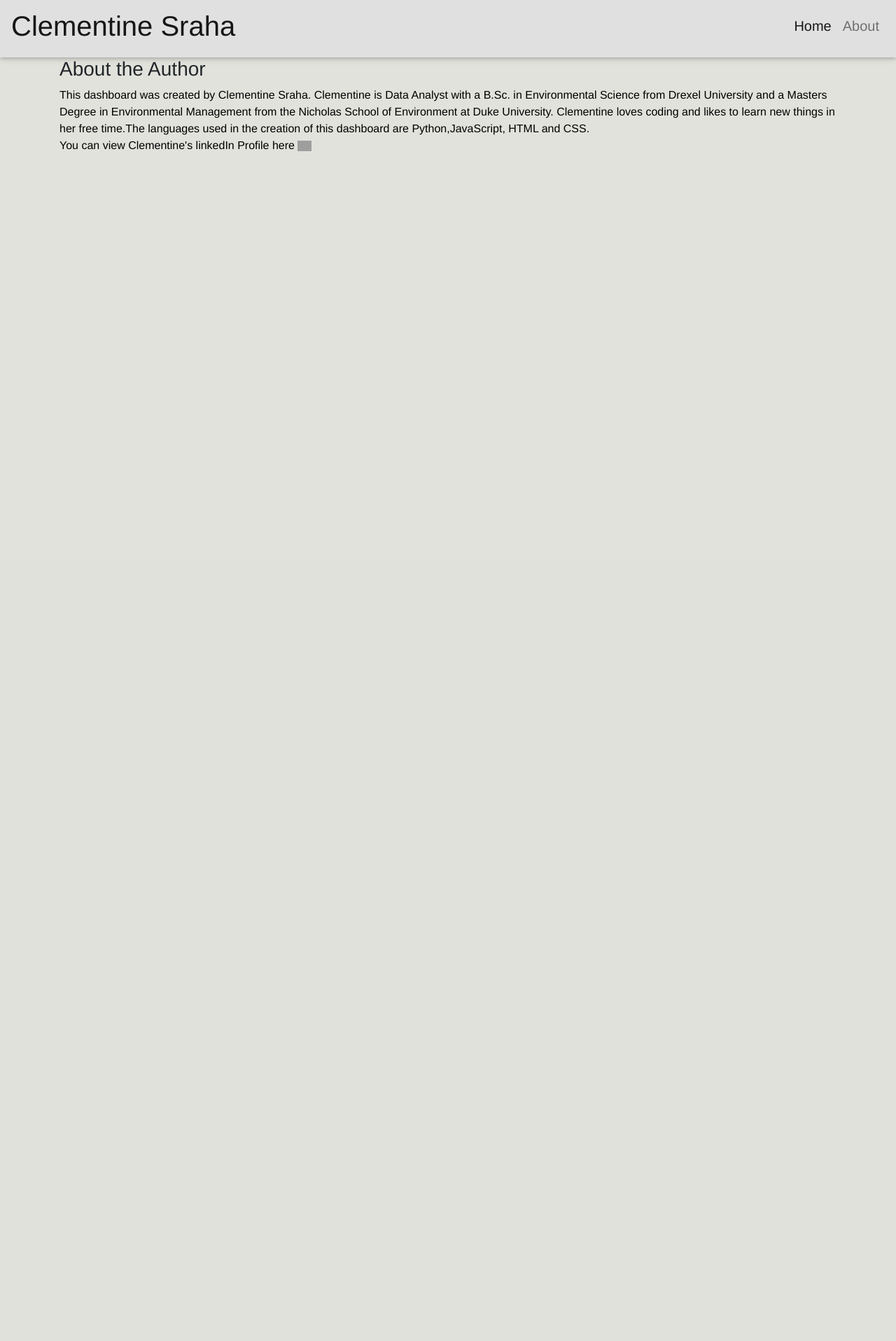
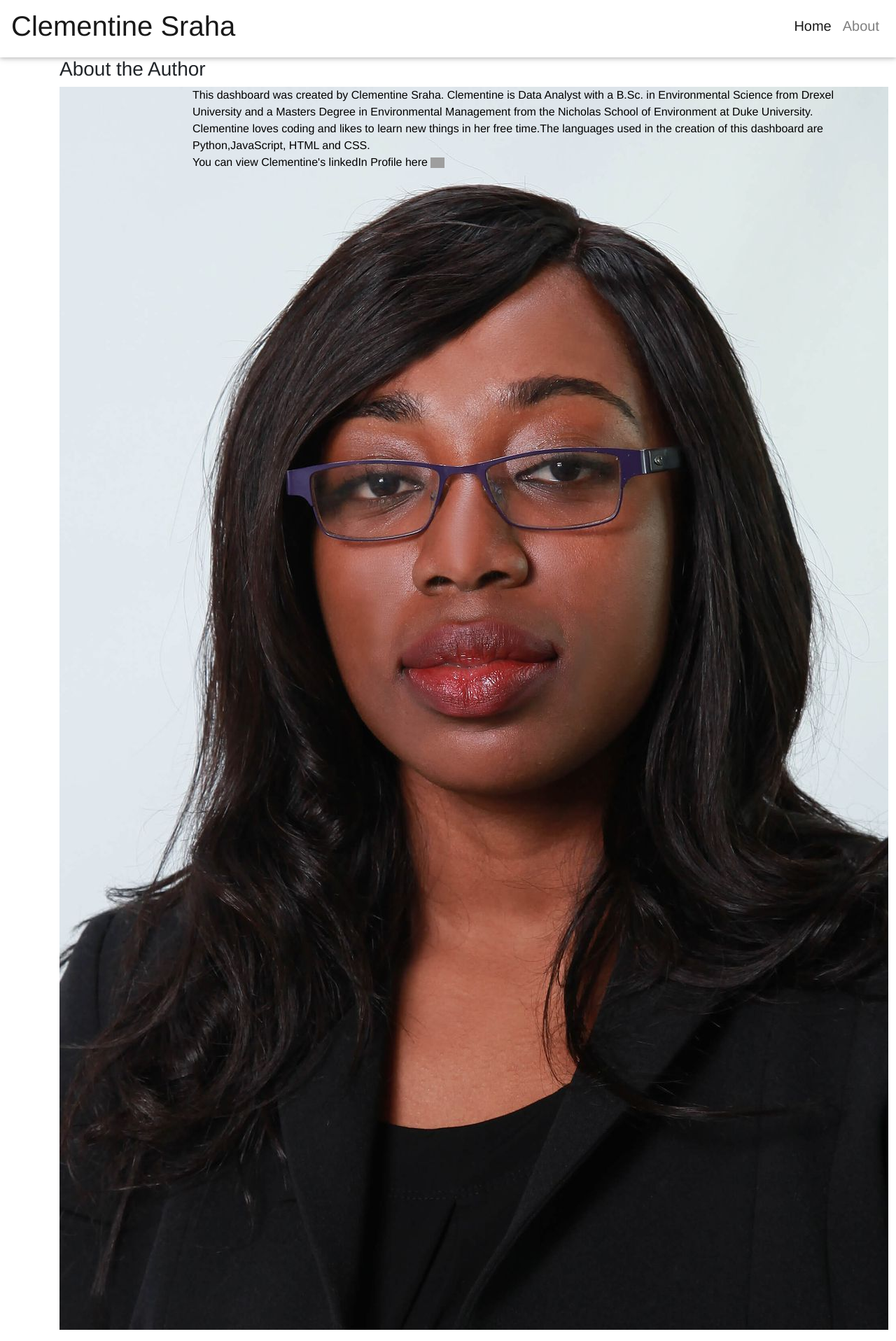
Before and after one commit to clemiblac/Portfolio, a Flask app: page /about in a window 1280 px wide. Shown: the whole page at 70% size. Before the commit the page ends 216 px from the top, so only its background shows below. Run offline with Flask 2, Linux system fonts and the light colour scheme; some libraries are stand-ins or nearby versions; grey boxes are pictures that could not be loaded.

Commit message:
adding bio image

```diff
--- a/static/css/style.css
+++ b/static/css/style.css
@@ -7,7 +7,7 @@
 
 }
 
-body {background-color:#E1E2DB;
+body {background-color:white;
     font-family: Helvetica;
 }
 
--- a/templates/about.html
+++ b/templates/about.html
@@ -26,7 +26,7 @@
 
   <body>
 
-    <nav class="navbar navbar-expand-lg navbar-light bg-light">
+    <nav class="navbar navbar-expand-lg navbar-light  navbar-custom">
       <a class="navbar-brand" href="#">
       <h1>Clementine Sraha</h1>
       </a>
@@ -44,9 +44,15 @@
 </nav>
   <div class="container ">
     <div class="row">
-      <div class="col-12">
+      <div class="col-12"><h3 class="title">About the Author</h3></div>
+    </div>
+    <div class="row">
+      <div class="col-2">
+        <img src="{{url_for ('static',filename='headshot_clemi1.jpg')}}" alt="headshot">
 
-        <h3 class="title">About the Author</h3>
+      </div>
+
+      <div class="col-10">
         <p>
           This dashboard was created by Clementine Sraha. Clementine is Data Analyst with a B.Sc. in Environmental Science from
           Drexel University and a Masters Degree in Environmental Management from the Nicholas School of Environment at Duke
@@ -60,11 +66,14 @@
           </a>
 
       </p>
+      </div>
+    </div>
 
 
-      </div>
 
-    </div>
+
+
+
 
 
 
```
Also changed, not shown: icons8-coronavirus-64.png (deleted), icons8-prisoner-48.png (deleted), static/headshot_clemi1.jpg (added). Lines whose indentation alone changed are shown as unchanged.
